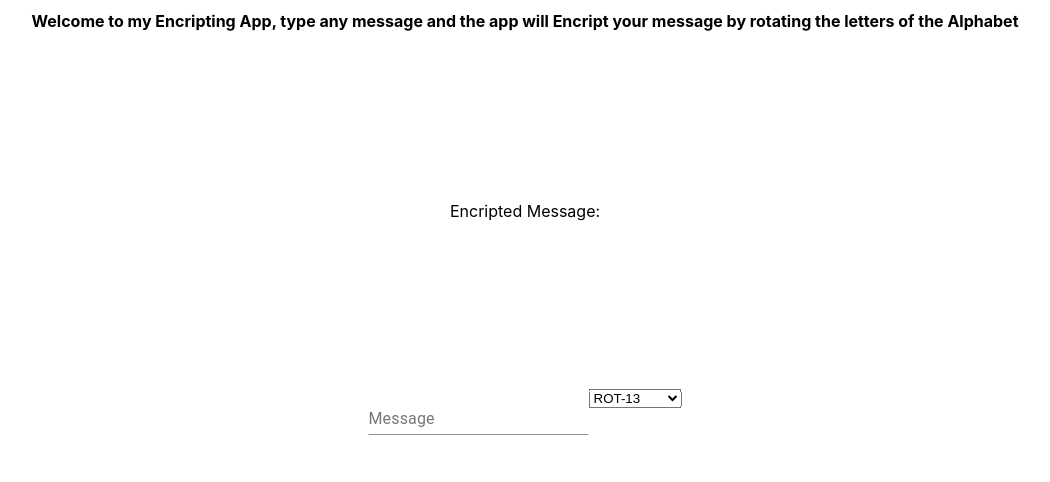
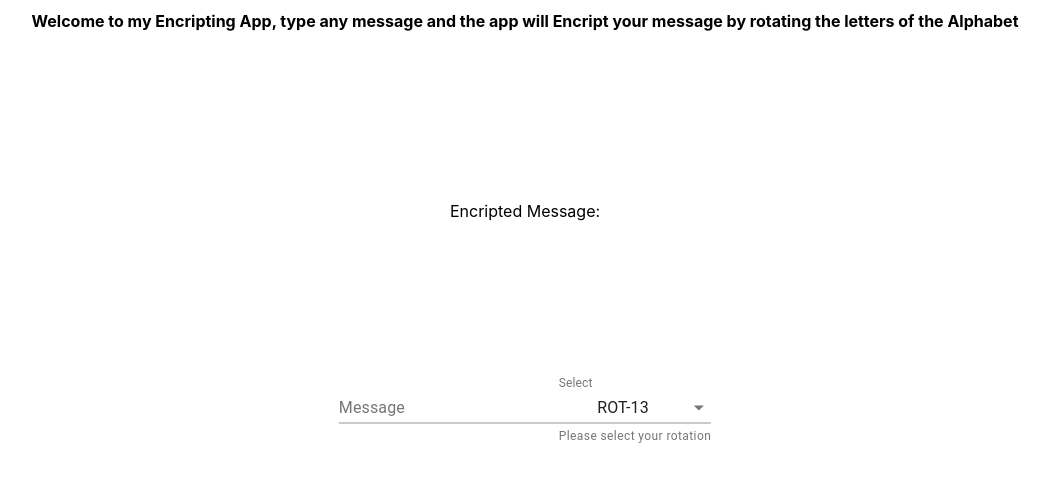
Before and after one commit to ItamarTati/rotation, a React (Create React App) app: page / in a window 1280 px wide. Shown: the top 482 px of the page, without its empty margins (115-1165 px from the left). Built offline with nearby package versions, Linux system fonts and the light colour scheme.

Commit message:
Added options function

```diff
--- a/src/App.js
+++ b/src/App.js
@@ -2,6 +2,8 @@ import React, { useState } from "react";
 import './App.css';
 import encriptMessage from './encriptMessage'
 import TextField from '@material-ui/core/TextField';
+import MenuItem from '@material-ui/core/MenuItem';
+import options from './options'
 
 
 export default () => {
@@ -14,34 +16,20 @@ export default () => {
     <p className="encript-message">Encripted Message: <span className="message">{encriptMessage(message, rotation)}</span></p>
     <form className="form">
     <TextField id="outlined-basic" label="Message" value={message} onChange={e => setMessage(e.target.value)}/>
-      <select className="options" onChange={e => setRotation(parseInt(e.target.value))}>
-        <option value="0">No Rotation</option>
-        <option value="1">ROT-1</option>
-        <option value="2">ROT-2</option>
-        <option value="3">ROT-3</option>
-        <option value="4">ROT-4</option>
-        <option value="5">ROT-5</option>
-        <option value="6">ROT-6</option>
-        <option value="7">ROT-7</option>
-        <option value="8">ROT-8</option>
-        <option value="9">ROT-9</option>
-        <option value="10">ROT-10</option>
-        <option value="11">ROT-11</option>
-        <option value="12">ROT-12</option>
-        <option selected value="13">ROT-13</option>
-        <option value="14">ROT-14</option>
-        <option value="15">ROT-15</option>
-        <option value="16">ROT-16</option>
-        <option value="17">ROT-17</option>
-        <option value="18">ROT-18</option>
-        <option value="19">ROT-19</option>
-        <option value="20">ROT-20</option>
-        <option value="21">ROT-21</option>
-        <option value="22">ROT-22</option>
-        <option value="23">ROT-23</option>
-        <option value="24">ROT-24</option>
-        <option value="25">ROT-25</option>
-      </select>
+    <TextField
+          id="outlined-select-currency"
+          select
+          label="Select"
+          value={rotation}
+          onChange={e => setRotation(parseInt(e.target.value))}
+          helperText="Please select your rotation"
+        >
+          {options.map((option) => (
+            <MenuItem key={option.value} value={option.value}>
+              {option.label}
+            </MenuItem>
+          ))}
+        </TextField>
     </form>
   </div>)
 }
--- a/src/findEncriptedIndexOfLetter.js
+++ b/src/findEncriptedIndexOfLetter.js
@@ -1,4 +1,4 @@
-module.exports = function findEncriptedIndexOfLetter(character, rotationNumber){
+export default function findEncriptedIndexOfLetter(character, rotationNumber){
     let isCapital = false
     if (/[^A-Za-z]/.test(character)) return character
     if (character === character.toUpperCase()){
--- /dev/null
+++ b/src/options.js
@@ -0,0 +1,106 @@
+export default  [
+    {
+      value: 0,
+      label: 'No Rotation',
+    },
+    {
+      value: 1,
+      label: 'ROT-1',
+    },
+    {
+        value: 2,
+        label: 'ROT-2',
+    },
+    {
+        value: 3,
+        label: 'ROT-3',
+    },
+    {
+        value: 4,
+        label: 'ROT-4',
+    },
+    {
+        value: 5,
+        label: 'ROT-5',
+    },
+    {
+        value: 6,
+        label: 'ROT-6',
+      },
+      {
+          value: 7,
+          label: 'ROT-7',
+      },
+      {
+          value: 8,
+          label: 'ROT-8',
+      },
+      {
+          value: 9,
+          label: 'ROT-9',
+      },
+      {
+          value: 10,
+          label: 'ROT-10',
+      },
+      {
+        value: 11,
+        label: 'ROT-11',
+      },
+      {
+          value: 12,
+          label: 'ROT-12',
+      },
+      {
+          value: 13,
+          label: 'ROT-13',
+      },
+      {
+          value: 14,
+          label: 'ROT-14',
+      },
+      {
+          value: 15,
+          label: 'ROT-15',
+      },
+      {
+          value: 16,
+          label: 'ROT-16',
+        },
+        {
+            value: 17,
+            label: 'ROT-17',
+        },
+        {
+            value: 18,
+            label: 'ROT-18',
+        },
+        {
+            value: 19,
+            label: 'ROT-19',
+        },
+        {
+            value: 20,
+            label: 'ROT-20',
+        },
+        {
+            value: 21,
+            label: 'ROT-21',
+          },
+          {
+              value: 22,
+              label: 'ROT-22',
+          },
+          {
+              value: 23,
+              label: 'ROT-23',
+          },
+          {
+              value: 24,
+              label: 'ROT-24',
+          },
+          {
+              value: 25,
+              label: 'ROT-25',
+          },
+  ];
```
